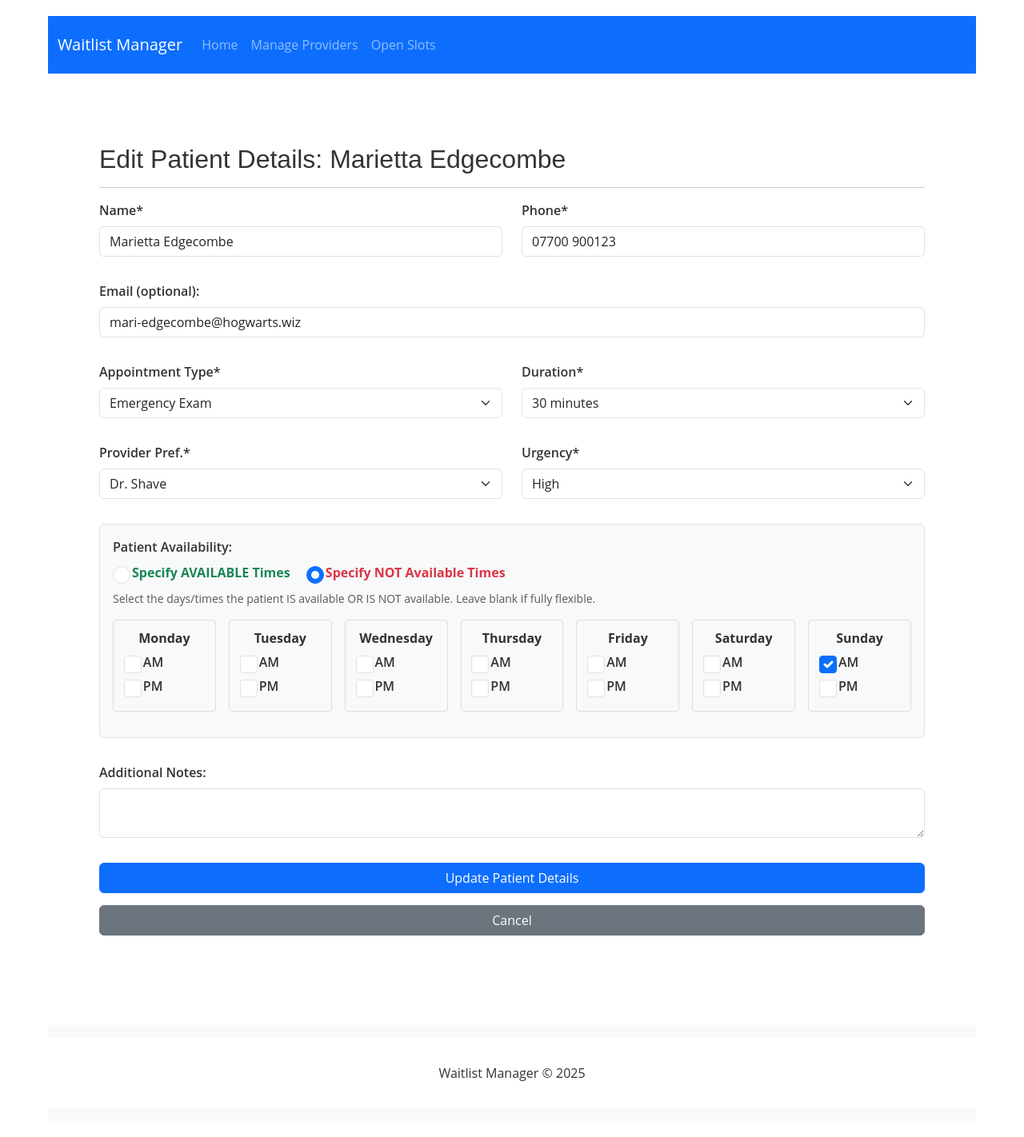
After one commit to s-pecksen/w.ai.tlist, a Flask app: page /edit_patient/b8d7547b-4f30-4ded-9e9c-67e7854b8920 in a window 1280 px wide. The commit adds this page. Shown: the whole page at 80% size. Run offline with Flask 3, Linux system fonts and the light colour scheme.

Commit message:
Removed urgency indicator badge, organized avail days in order

```diff
--- a/app.py
+++ b/app.py
@@ -1015,6 +1015,115 @@ def propose_slots(patient_id):
     return render_template('propose_slots.html', patient=patient, matching_slots=matching_slots)
 # --- End New Route ---
 
+# --- Add Edit Patient Route (GET) ---
+@app.route('/edit_patient/<patient_id>', methods=['GET'])
+def edit_patient(patient_id):
+    """Displays the form to edit an existing patient."""
+    logging.debug(f"Entering edit_patient GET route for ID: {patient_id}")
+    patient = waitlist_manager.get_patient_by_id(patient_id)
+
+    if not patient:
+        flash('Patient not found.', 'danger')
+        logging.warning(f"Edit patient: Patient ID {patient_id} not found.")
+        return redirect(url_for('index') + '#waitlist-table')
+
+    # Ensure availability is a dictionary, even if loaded weirdly (shouldn't happen with current load logic)
+    if not isinstance(patient.get('availability'), dict):
+        patient['availability'] = {}
+
+    all_providers = provider_manager.get_provider_list()
+    has_providers = len(all_providers) > 0 # Check if providers exist
+
+    return render_template('edit_patient.html',
+                           patient=patient,
+                           providers=all_providers,
+                           has_providers=has_providers)
+# --- End Edit Patient Route (GET) ---
+
+# --- Add Update Patient Route (POST) ---
+@app.route('/update_patient/<patient_id>', methods=['POST'])
+def update_patient(patient_id):
+    """Handles the submission of the edited patient form."""
+    logging.debug(f"Entering update_patient POST route for ID: {patient_id}")
+    try:
+        # --- Get Basic Info ---
+        name = request.form.get('name')
+        phone = request.form.get('phone')
+        email = request.form.get('email')
+        reason = request.form.get('reason')
+        urgency = request.form.get('urgency')
+        appointment_type = request.form.get('appointment_type')
+        duration = request.form.get('duration')
+        provider = request.form.get('provider')
+        availability_mode = request.form.get('availability_mode', 'available')
+
+        # --- Process Availability ---
+        availability_prefs = {}
+        days = ['Monday', 'Tuesday', 'Wednesday', 'Thursday', 'Friday', 'Saturday', 'Sunday']
+        for day in days:
+            day_lower = day.lower()
+            am_checked = request.form.get(f'avail_{day_lower}_am')
+            pm_checked = request.form.get(f'avail_{day_lower}_pm')
+            periods = []
+            if am_checked:
+                periods.append('AM')
+            if pm_checked:
+                periods.append('PM')
+            if periods:
+                availability_prefs[day] = periods
+
+        logging.debug(f"Received updated availability days/times: {availability_prefs}")
+        logging.debug(f"Received updated availability mode: {availability_mode}")
+
+        # --- Basic Validation ---
+        if not name or not phone:
+            flash('Name and Phone are required fields.', 'warning')
+            # Redirect back to the edit form if validation fails
+            # Need patient data again for the template
+            patient = waitlist_manager.get_patient_by_id(patient_id)
+            all_providers = provider_manager.get_provider_list()
+            has_providers = len(all_providers) > 0
+            # Re-render edit form with error
+            return render_template('edit_patient.html',
+                                   patient=patient,
+                                   providers=all_providers,
+                                   has_providers=has_providers,
+                                   error_flash=True), 400 # Indicate bad request
+
+        # --- Prepare Updated Data Dict ---
+        updated_data = {
+            'name': name,
+            'phone': phone,
+            'email': email,
+            'reason': reason,
+            'urgency': urgency,
+            'appointment_type': appointment_type,
+            'duration': duration,
+            'provider': provider,
+            'availability': availability_prefs,
+            'availability_mode': availability_mode
+        }
+
+        # --- Update Patient via Manager ---
+        success = waitlist_manager.update_patient(patient_id, updated_data)
+
+        if success:
+            waitlist_manager.save_backup() # Save after successful update
+            flash('Patient details updated successfully.', 'success')
+            logging.info(f"Patient {patient_id} updated successfully.")
+        else:
+            # This case means the patient ID wasn't found during the update attempt
+            flash('Failed to update patient details (Patient not found).', 'danger')
+            logging.warning(f"Update patient failed: Patient ID {patient_id} not found during update call.")
+
+    except Exception as e:
+        logging.error(f"Error in update_patient route for ID {patient_id}: {e}", exc_info=True)
+        flash('An unexpected error occurred while updating the patient.', 'danger')
+
+    # Redirect back to the main waitlist after update attempt
+    return redirect(url_for('index') + '#waitlist-table')
+# --- End Update Patient Route (POST) ---
+
 if __name__ == '__main__':
     # Ensure provider.csv exists (even if empty) - Handled by ProviderManager init now
 
--- /dev/null
+++ b/templates/edit_patient.html
@@ -0,0 +1,248 @@
+{% extends "base.html" %}
+
+{% block title %}Edit Patient - {{ patient.name }}{% endblock %}
+
+{% block head %}
+{{ super() }}
+{# Include the same styles as index.html for consistency #}
+<style>
+    /* Custom styles for availability grid */
+    .availability-grid {
+        display: grid;
+        grid-template-columns: repeat(auto-fit, minmax(120px, 1fr)); /* Adjust minmax as needed */
+        gap: 1rem;
+        margin-bottom: 1rem;
+    }
+    .day-column {
+        border: 1px solid #ddd;
+        padding: 0.8rem;
+        border-radius: 0.25rem;
+        background-color: #f8f9fa;
+    }
+    .day-column h6 {
+        margin-bottom: 0.5rem;
+        text-align: center;
+        font-weight: bold;
+    }
+    .availability-label-available {
+        color: #198754; /* Green */
+        font-weight: bold;
+    }
+    .availability-label-unavailable {
+        color: #dc3545; /* Red */
+        font-weight: bold;
+    }
+</style>
+{% endblock %}
+
+{% block content %}
+<div class="container mt-4">
+    <h2>Edit Patient Details: {{ patient.name }}</h2>
+    <hr>
+
+    {% if error_flash %}
+    {# Display validation errors passed from the route if redirection happened #}
+    {# Flash messages are handled globally in base.html, so direct error display might be redundant
+       unless specific field highlighting is needed. For now, relying on global flash. #}
+    {% endif %}
+
+    {% if not has_providers %}
+        <div class="alert alert-warning" role="alert">
+            <h4 class="alert-heading">No Providers Found</h4>
+            <p>Cannot edit patient preference without available providers.</p>
+            <hr>
+            <p class="mb-0">Please visit the <a href="{{ url_for('list_providers') }}">Manage Providers</a> page to add providers first.</p>
+        </div>
+    {% else %}
+        {# Use the patient.id in the action URL #}
+        <form action="{{ url_for('update_patient', patient_id=patient.id) }}" method="post">
+            <div class="row">
+                <div class="col-md-6 mb-3">
+                    <label for="name" class="form-label">Name*</label>
+                    <input type="text" class="form-control" id="name" name="name" value="{{ patient.name }}" required>
+                </div>
+                <div class="col-md-6 mb-3">
+                    <label for="phone" class="form-label">Phone*</label>
+                    <input type="tel" class="form-control" id="phone" name="phone" value="{{ patient.phone }}" required>
+                </div>
+            </div>
+            <div class="mb-3">
+                <label for="email" class="form-label">Email (optional):</label>
+                <input type="email" class="form-control" id="email" name="email" value="{{ patient.email or '' }}">
+            </div>
+            <div class="row">
+                <div class="col-md-6 mb-3">
+                    <label for="appointment_type" class="form-label">Appointment Type*</label>
+                    {# Pre-select the correct option #}
+                    <select class="form-select" id="appointment_type" name="appointment_type" required>
+                        <option value="" disabled {% if not patient.appointment_type %}selected{% endif %}>Select Type</option>
+                        <option value="hygiene" {% if patient.appointment_type == 'hygiene' %}selected{% endif %}>Hygiene</option>
+                        <option value="recall" {% if patient.appointment_type == 'recall' %}selected{% endif %}>Recall</option>
+                        <option value="resto" {% if patient.appointment_type == 'resto' %}selected{% endif %}>Resto</option>
+                        <option value="x-ray" {% if patient.appointment_type == 'x-ray' %}selected{% endif %}>X-ray</option>
+                        <option value="np_spec" {% if patient.appointment_type == 'np_spec' %}selected{% endif %}>NP Spec</option>
+                        <option value="spec_exam" {% if patient.appointment_type == 'spec_exam' %}selected{% endif %}>Spec Exam</option>
+                        <option value="emergency_exam" {% if patient.appointment_type == 'emergency_exam' %}selected{% endif %}>Emergency Exam</option>
+                        <option value="rct" {% if patient.appointment_type == 'rct' %}selected{% endif %}>RCT</option>
+                        <option value="custom" {% if patient.appointment_type == 'custom' %}selected{% endif %}>Custom Appointment</option>
+                    </select>
+                </div>
+                <div class="col-md-6 mb-3">
+                    <label for="duration" class="form-label">Duration*</label>
+                     {# Pre-select the correct option #}
+                    <select class="form-select" id="duration" name="duration" required>
+                        <option value="" disabled {% if not patient.duration %}selected{% endif %}>Select Duration</option>
+                        <option value="30" {% if patient.duration == '30' %}selected{% endif %}>30 minutes</option>
+                        <option value="60" {% if patient.duration == '60' %}selected{% endif %}>1 hour</option>
+                        <option value="70" {% if patient.duration == '70' %}selected{% endif %}>70 minutes</option>
+                        <option value="90" {% if patient.duration == '90' %}selected{% endif %}>1.5 hours</option>
+                        <option value="120" {% if patient.duration == '120' %}selected{% endif %}>2 hours</option>
+                    </select>
+                </div>
+            </div>
+            <div class="row">
+                <div class="col-md-6 mb-3">
+                    <label for="provider" class="form-label">Provider Pref.*</label>
+                     {# Pre-select the correct option #}
+                    <select class="form-select" id="provider" name="provider" required>
+                        <option value="no preference" {% if patient.provider == 'no preference' %}selected{% endif %}>No Preference</option>
+                        {% for provider_dict in providers %}
+                            <option value="{{ provider_dict.name }}" {% if patient.provider == provider_dict.name %}selected{% endif %}>{{ provider_dict.name }}</option>
+                        {% endfor %}
+                    </select>
+                </div>
+                 <div class="col-md-6 mb-3">
+                    <label for="urgency" class="form-label">Urgency*</label>
+                     {# Pre-select the correct option #}
+                    <select class="form-select" id="urgency" name="urgency">
+                        <option value="low" {% if patient.urgency == 'low' %}selected{% endif %}>Low</option>
+                        <option value="medium" {% if patient.urgency == 'medium' %}selected{% endif %}>Medium</option>
+                        <option value="high" {% if patient.urgency == 'high' %}selected{% endif %}>High</option>
+                    </select>
+                </div>
+            </div>
+
+            {# --- Availability Section with Mode Toggle --- #}
+            <div class="mb-3 border p-3 rounded bg-light">
+                <label class="form-label d-block mb-2">Patient Availability:</label>
+                {# Pre-check the correct radio button #}
+                <div class="form-check form-check-inline">
+                    <input class="form-check-input" type="radio" name="availability_mode" id="mode_available" value="available" {% if patient.availability_mode == 'available' %}checked{% endif %}>
+                    <label class="form-check-label availability-label-available" for="mode_available">
+                        Specify AVAILABLE Times
+                    </label>
+                </div>
+                <div class="form-check form-check-inline">
+                    <input class="form-check-input" type="radio" name="availability_mode" id="mode_unavailable" value="unavailable" {% if patient.availability_mode == 'unavailable' %}checked{% endif %}>
+                    <label class="form-check-label availability-label-unavailable" for="mode_unavailable">
+                        Specify NOT Available Times
+                    </label>
+                </div>
+                <small class="form-text text-muted d-block mt-1">
+                    Select the days/times the patient IS available OR IS NOT available. Leave blank if fully flexible.
+                </small>
+
+                <div class="availability-grid mt-3">
+                    {% set days = ['Monday', 'Tuesday', 'Wednesday', 'Thursday', 'Friday', 'Saturday', 'Sunday'] %}
+                    {# Get the patient's availability dictionary, default to empty if missing #}
+                    {% set patient_avail = patient.get('availability', {}) %}
+                    {% for day in days %}
+                    <div class="day-column">
+                        <h6>{{ day }}</h6>
+                         {# Get the list of periods for this day, default to empty list #}
+                        {% set day_periods = patient_avail.get(day, []) %}
+                        <div class="form-check">
+                             {# Pre-check the checkbox if 'AM' is in the list for this day #}
+                            <input class="form-check-input" type="checkbox" value="AM" id="avail_{{ day|lower }}_am" name="avail_{{ day|lower }}_am" {% if 'AM' in day_periods %}checked{% endif %}>
+                            <label class="form-check-label" for="avail_{{ day|lower }}_am">AM</label>
+                        </div>
+                        <div class="form-check">
+                             {# Pre-check the checkbox if 'PM' is in the list for this day #}
+                            <input class="form-check-input" type="checkbox" value="PM" id="avail_{{ day|lower }}_pm" name="avail_{{ day|lower }}_pm" {% if 'PM' in day_periods %}checked{% endif %}>
+                            <label class="form-check-label" for="avail_{{ day|lower }}_pm">PM</label>
+                        </div>
+                    </div>
+                    {% endfor %}
+                </div>
+            </div>
+            {# --- End Availability Section --- #}
+
+            <div class="mb-3">
+                <label for="reason" class="form-label">Additional Notes:</label>
+                 {# Pre-fill the textarea #}
+                <textarea class="form-control" id="reason" name="reason" rows="2">{{ patient.reason or '' }}</textarea>
+            </div>
+
+            <button type="submit" class="btn btn-primary">Update Patient Details</button>
+            <a href="{{ url_for('index') }}#waitlist-table" class="btn btn-secondary">Cancel</a> {# Link back to index #}
+        </form>
+    {% endif %} {# End check for has_providers #}
+
+</div>
+
+<!-- Include the same JavaScript as index.html for dynamic fields -->
+<script>
+    document.addEventListener('DOMContentLoaded', function() {
+        const appointmentTypeSelect = document.getElementById('appointment_type');
+        const durationSelect = document.getElementById('duration'); // Get duration select
+        const reasonLabel = document.querySelector('label[for="reason"]');
+        const reasonField = document.getElementById('reason');
+
+        // Define the duration mapping (same as index.html)
+        const durationMap = {
+            'resto': '60', 'np_spec': '30', 'recall': '70',
+            'hygiene': '70', 'spec_exam': '30', 'x-ray': '30', 'rct': '90'
+        };
+
+        function updateFormBasedOnAppointmentType() {
+            if (!appointmentTypeSelect || !durationSelect) return; // Safety check
+
+            const selectedType = appointmentTypeSelect.value;
+
+            // --- Duration Logic (same as index.html) ---
+            if (durationMap.hasOwnProperty(selectedType)) {
+                durationSelect.value = durationMap[selectedType];
+                durationSelect.classList.add('bg-light');
+                durationSelect.style.pointerEvents = 'none';
+            } else if (selectedType === 'custom' || selectedType === 'emergency_exam' || selectedType === '') {
+                durationSelect.classList.remove('bg-light');
+                durationSelect.style.pointerEvents = 'auto';
+                // Don't clear selection on edit page - keep existing value if type needs manual input
+                // if (selectedType === '') { durationSelect.value = ''; }
+            } else {
+                 durationSelect.classList.remove('bg-light');
+                 durationSelect.style.pointerEvents = 'auto';
+            }
+
+            // --- Custom Reason/Notes Logic (same as index.html) ---
+            if (reasonLabel && reasonField) {
+                if (selectedType === 'custom') {
+                    reasonLabel.innerHTML = 'Custom Appointment Type:*';
+                    reasonField.required = true;
+                } else {
+                    reasonLabel.textContent = 'Additional Notes:';
+                    reasonField.required = false;
+                    // Check if reason was required and now isn't, remove potential validation error states if needed
+                }
+            }
+        }
+
+        // --- Event Listener ---
+        if (appointmentTypeSelect) {
+            appointmentTypeSelect.addEventListener('change', updateFormBasedOnAppointmentType);
+            // Trigger change event on load to set initial state for duration and reason based on pre-filled value
+            updateFormBasedOnAppointmentType(); // Call directly on load
+        }
+
+        // --- Date Input Logic (Not needed on this form, but keep if date inputs were added later) ---
+        /*
+        const dateInputs = document.querySelectorAll('input[type="date"]');
+        const today = new Date().toISOString().split('T')[0];
+        dateInputs.forEach(input => {
+            input.min = today; // Prevent selecting past dates
+        });
+        */
+    });
+</script>
+
+{% endblock %}
```
Also changed, not shown: patient_waitlist_manager.py (+57 -0 lines), templates/index.html (+21 -7 lines), waitlist_backups/waitlist_20250414_160527.csv (renamed from waitlist_backups/waitlist_20250414_153207.csv, +4 -4 lines).
